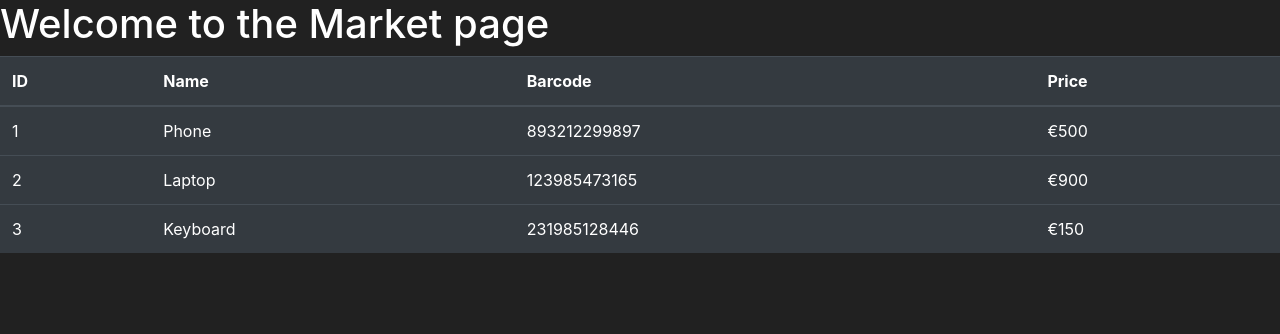
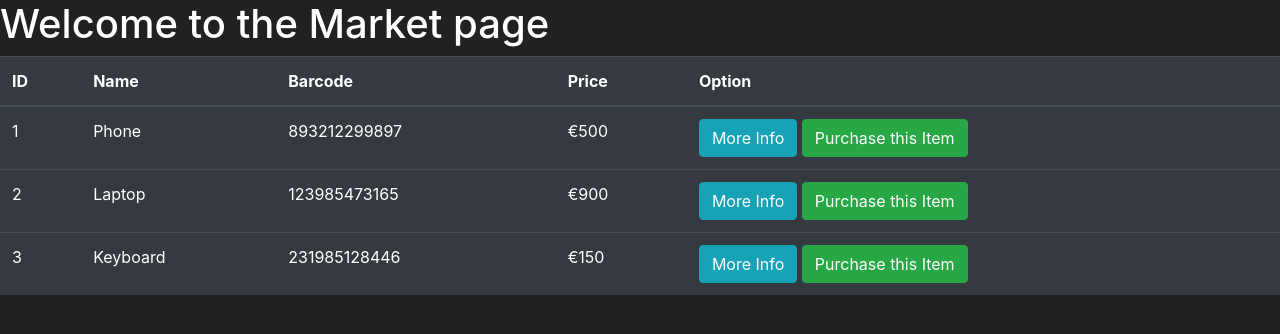
Before and after one commit to GeraldIhekwaba/CA2project, a Flask app: page /market in a window 1280 px wide. Shown: the part 56-390 px from the top of the page. Run offline with Flask 3, Linux system fonts and the light colour scheme.

Commit message:
Creating an Options button

```diff
--- a/templates/market.html
+++ b/templates/market.html
@@ -44,6 +44,7 @@
                 <th scope="col">Name</th>
                 <th scope="col">Barcode</th>
                 <th scope="col">Price</th>
+                <th scope="col">Option</th>
 
             </tr>
         </thead>
@@ -55,6 +56,10 @@
                     <td>{{ item.name }}</td>
                     <td>{{ item.barcode }}</td>
                     <td>€{{ item.price }}</td>
+                    <td>
+                        <button class="btn btn-outline btn-info">More Info</button>
+                        <button class="btn btn-outline btn-success">Purchase this Item</button>
+                    </td>
                 </tr>
                 {% endfor %}
         </tbody>
```
